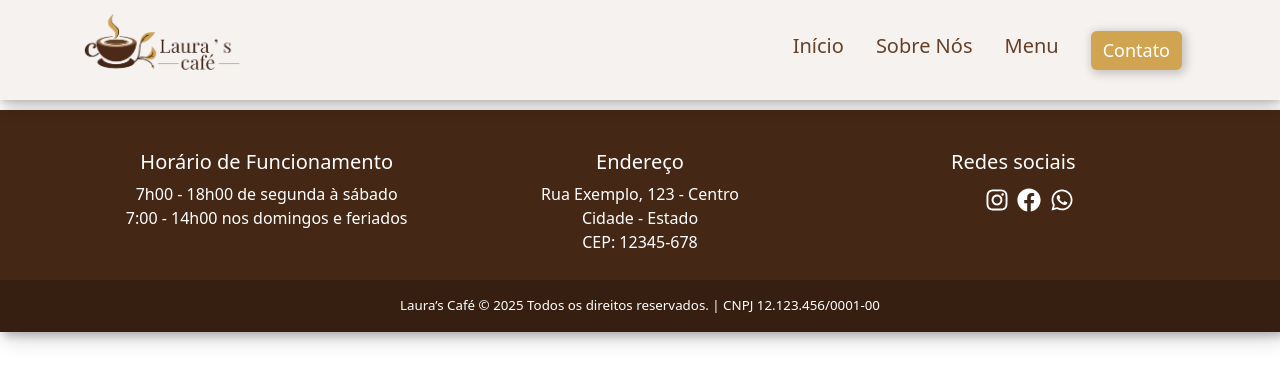
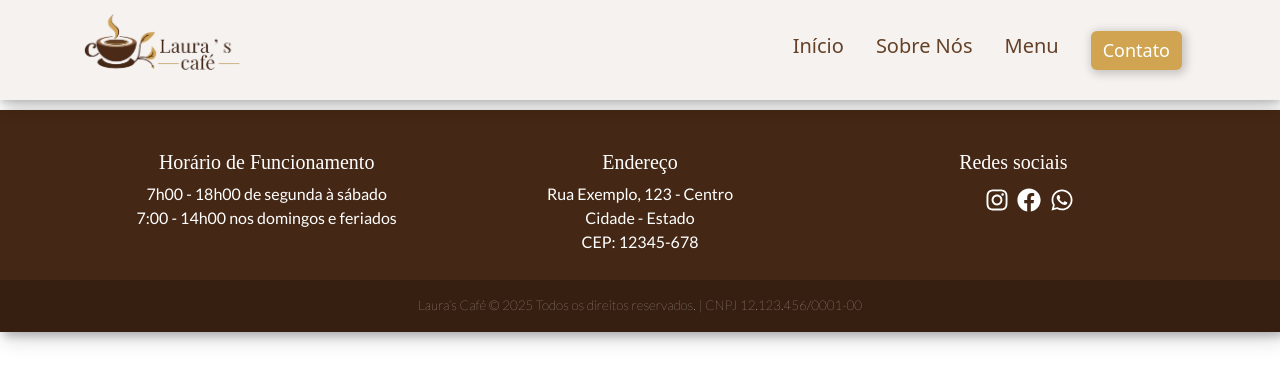
Before and after one commit to LucasLeme04/laura-cafe, a React (Vite) app in the folder lauras-cafe/: page / in a window 1280 px wide. Shown: the top 384 px of the page. Built offline with nearby package versions, Linux system fonts and the light colour scheme.

Commit message:
Adicionando fontes

```diff
--- a/lauras-cafe/src/components/Footer.tsx
+++ b/lauras-cafe/src/components/Footer.tsx
@@ -19,8 +19,8 @@ function Footer() {
           <section>
             <Row className="footer-container">
               <Col lg={4} md={6} className="footer-item">
-                <h5>Horário de Funcionamento</h5>
-                <p>
+                <h5 className="playfair-display-regular">Horário de Funcionamento</h5>
+                <p className="lato-regular">
                   7h00 - 18h00 de segunda à sábado
                   <br />
                   7:00 - 14h00 nos domingos e feriados
@@ -28,8 +28,8 @@ function Footer() {
               </Col>
              {/* Endereço */}
              <Col lg={4} md={6} className="footer-item">
-               <h5>Endereço</h5>
-               <p>
+               <h5 className="playfair-display-regular">Endereço</h5>
+               <p className="lato-regular">
                  Rua Exemplo, 123 - Centro
                  <br />
                  Cidade - Estado
@@ -40,7 +40,7 @@ function Footer() {
 
              {/* Redes Sociais */}
                 <Col lg={2} md={6} className="footer-item">
-                  <h5>Redes sociais</h5>
+                  <h5 className="playfair-display-regular">Redes sociais</h5>
                   <ul>
                      {[FaInstagram, FaFacebook, FaWhatsapp].map(
                         (Icon, i) => (
@@ -62,7 +62,7 @@ function Footer() {
         </Container>
 
         {/* Copyright */}
-        <div className="copyright-footer">
+        <div className="copyright-footer lato-regular">
             Laura’s Café &copy; {getYear()} Todos os direitos reservados. | CNPJ 12.123.456/0001-00
         </div>
       </footer>
```
